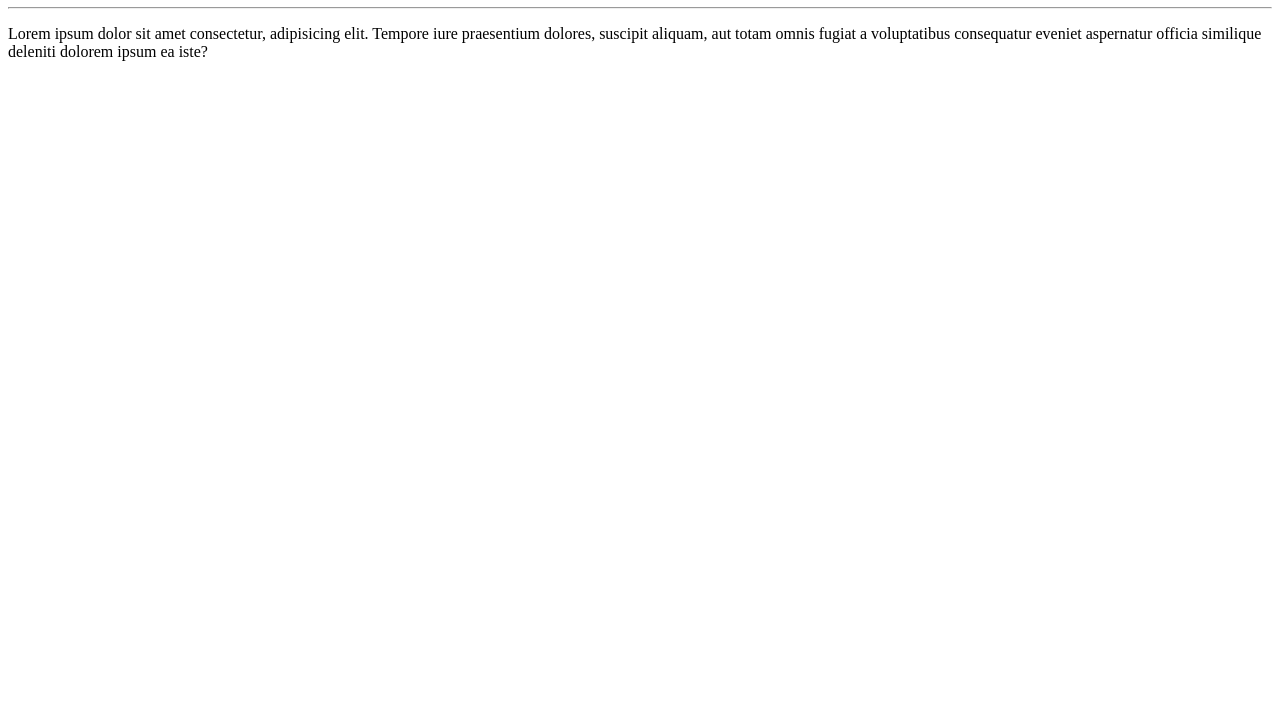
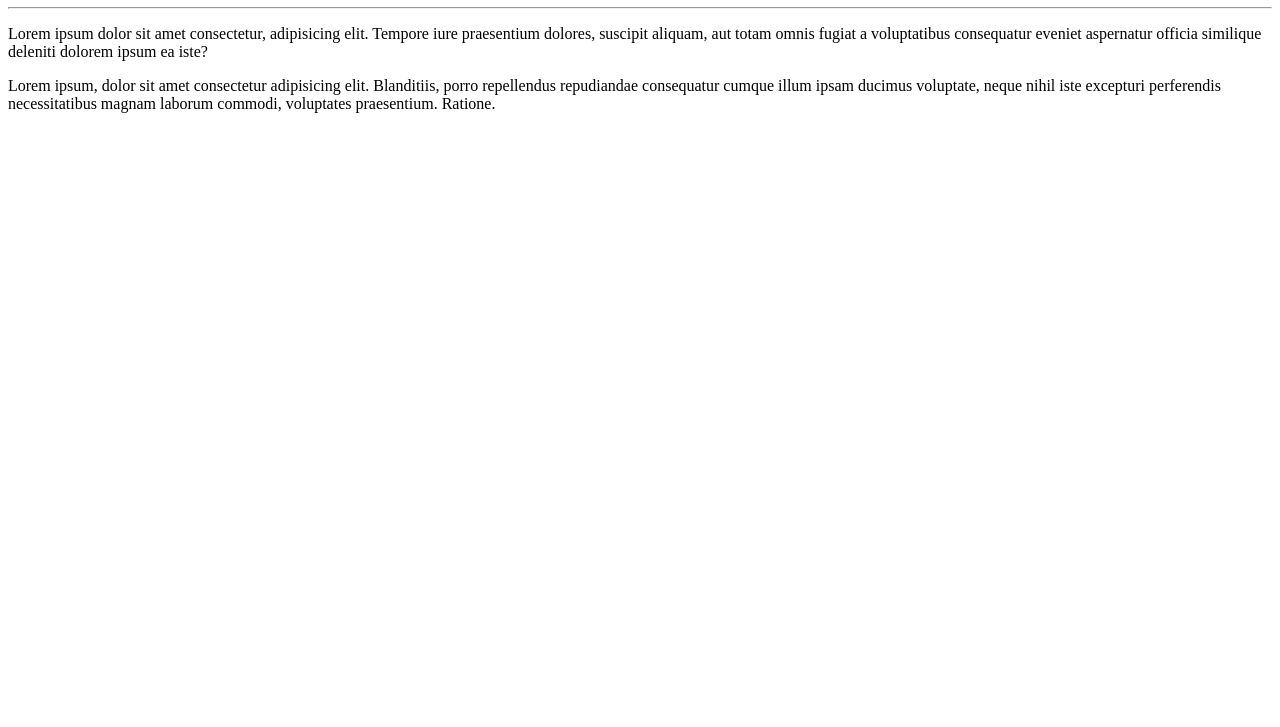
Before and after one commit to pschezaro/Ola-Mundo, a plain HTML site: page site-exemplo/index.html in a window 1280 px wide. Shown: the part 73-800 px from the top of the page. Drawn offline with Linux system fonts and the light colour scheme.

Commit message:
adicionei um parágrafo

```diff
--- a/site-exemplo/index.html
+++ b/site-exemplo/index.html
@@ -9,5 +9,6 @@
     <h1>Olá, Mundo</h1>
     <hr>
     <p>Lorem ipsum dolor sit amet consectetur, adipisicing elit. Tempore iure praesentium dolores, suscipit aliquam, aut totam omnis fugiat a voluptatibus consequatur eveniet aspernatur officia similique deleniti dolorem ipsum ea iste?</p>
+    <p>Lorem ipsum, dolor sit amet consectetur adipisicing elit. Blanditiis, porro repellendus repudiandae consequatur cumque illum ipsam ducimus voluptate, neque nihil iste excepturi perferendis necessitatibus magnam laborum commodi, voluptates praesentium. Ratione.</p>
 </body>
 </html>
```
